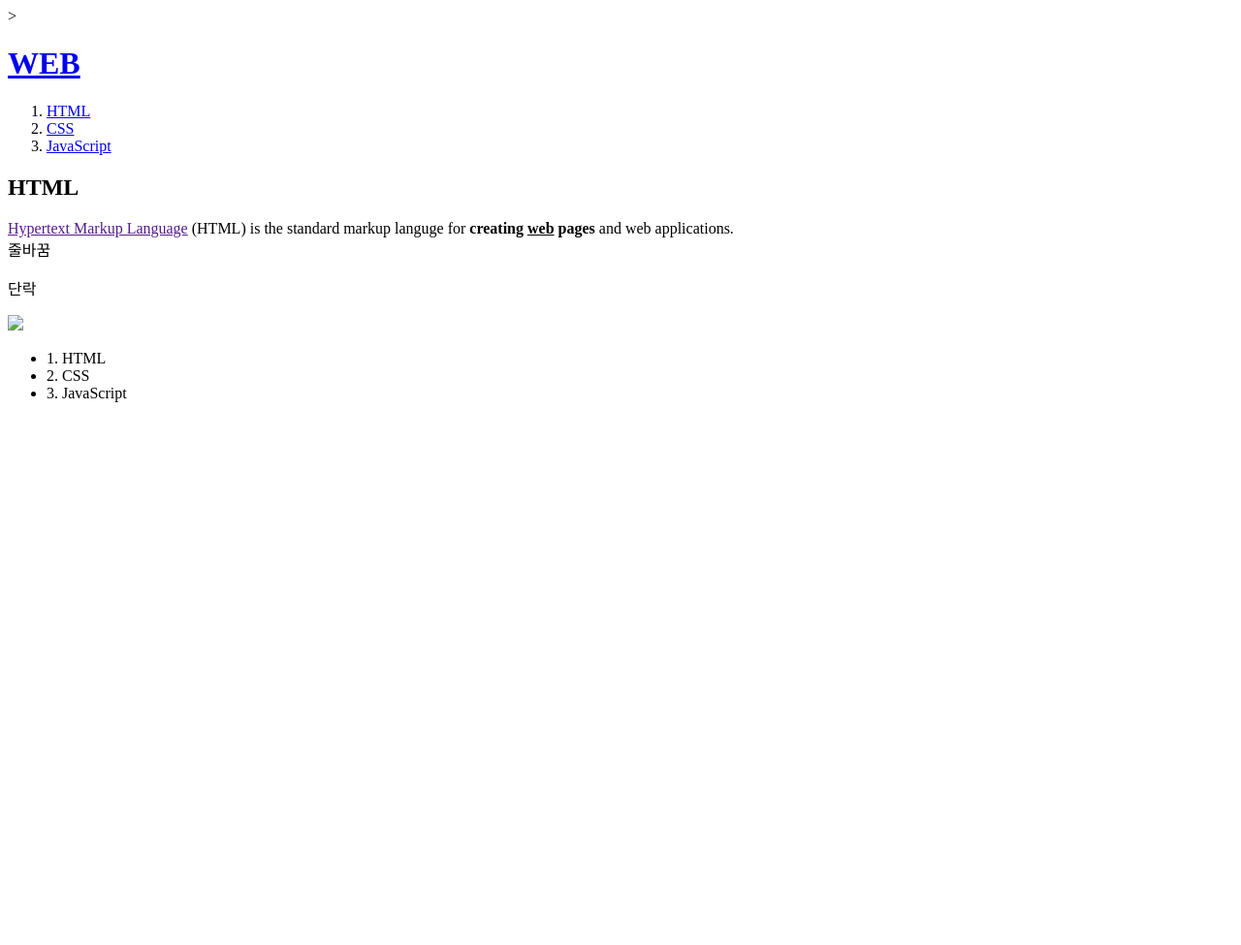
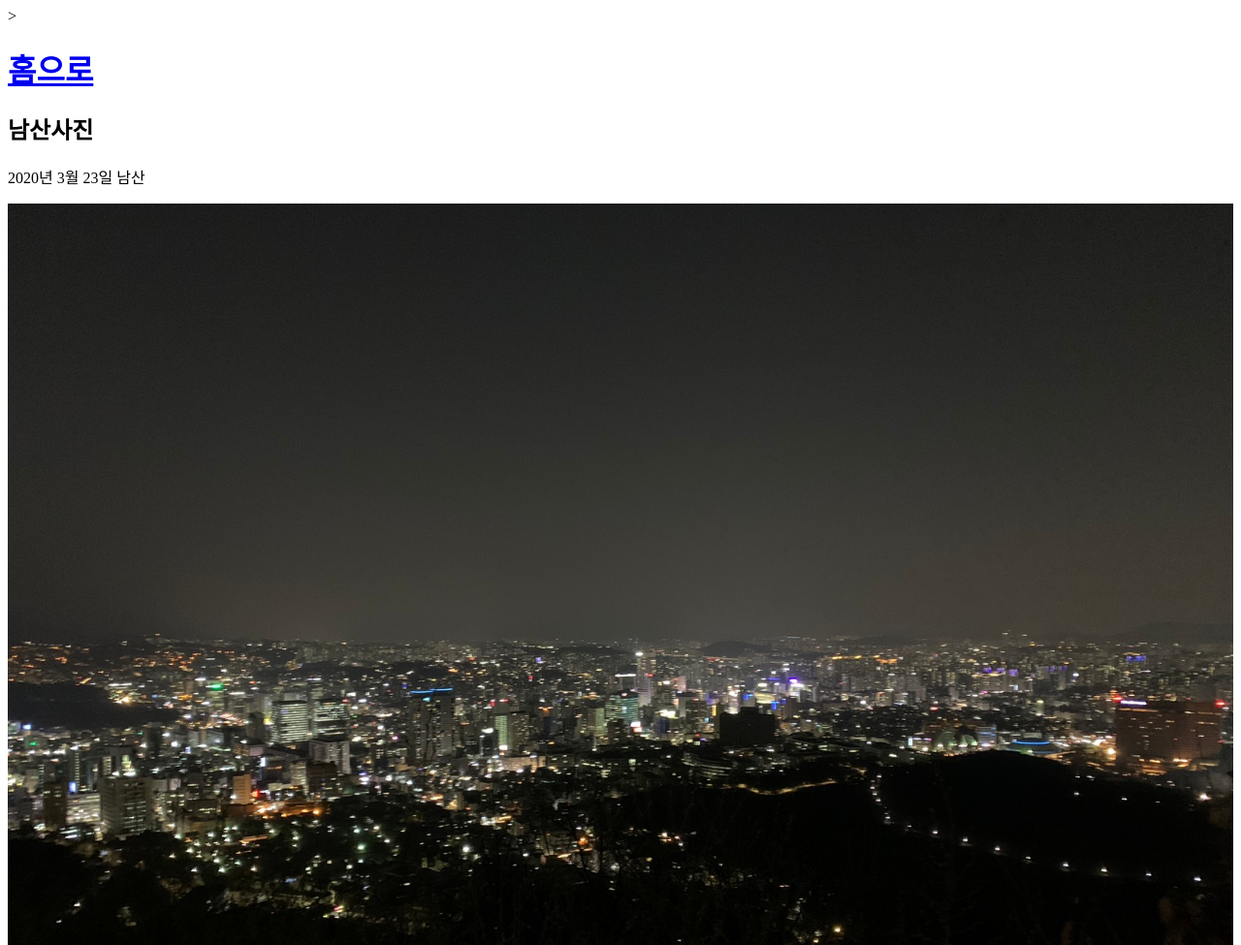
Before and after one commit to wlrdl5295/first-web-site, a plain HTML site: page 1.html in a window 1280 px wide. Shown: the top 975 px of the page at 97% size. Before the commit the page ends 800 px from the top, so only its background shows below. Drawn offline with Linux system fonts and the light colour scheme.

Commit message:
Add files via upload

```diff
--- a/1.html
+++ b/1.html
@@ -1,32 +1,13 @@
-<!doctype html>
 <html>
     <head>
-        <title>WEB1 - HTML</title>
+        <title>또바기 - 남산</title>
         <meta charset="utf-8">>
-        </head>
-
+    </head>
     <body>
-        <h1><a href="index.html">WEB</a></h1>
-        <ol>
-            <li><a href="1.html">HTML</a></li>
-            <li><a href="2.html">CSS</a></li>
-            <li><a href="3.html">JavaScript</a></li>
-        </ol>
-        <h2>HTML</h2>
-        <a href="", target="_blank", title="html5 speicification">
-            Hypertext Markup Language</a>
-        (HTML) is the standard markup languge for
-        <strong>creating <u>web</u> pages</strong> and web applications.
-        <br>줄바꿈
-        <p>단락</p style="margin-top:40px;">
-        <img src="coding.jpg" widht="100%">
-
-        <ul>
-            <li>1. HTML</li>
-            <li>2. CSS</li>
-            <li>3. JavaScript</li>
-        </ul>
-
+    <h1><a href="index.html">홈으로</a></h1>
+    <h2>남산사진</h2>
+    <p>2020년 3월 23일 남산</p>
+    <img src="남산_1.jpg" width="100%">
 
     </body>
 </html>
```
Also changed, not shown: 2.html (+9 -11 lines), 3.html (+8 -12 lines), index.html (+8 -10 lines), 남산_1.jpg (added), 필리핀거북이.jpg (added), 2 other files.
